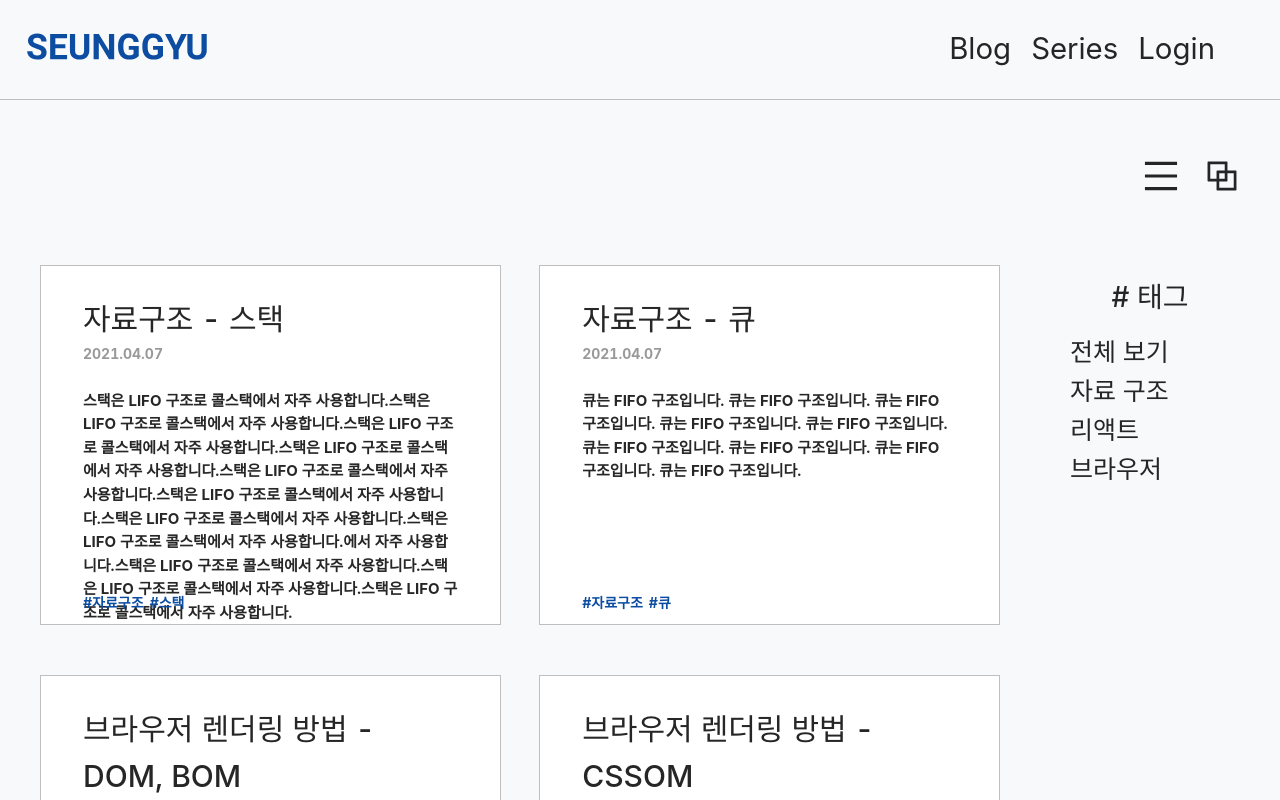
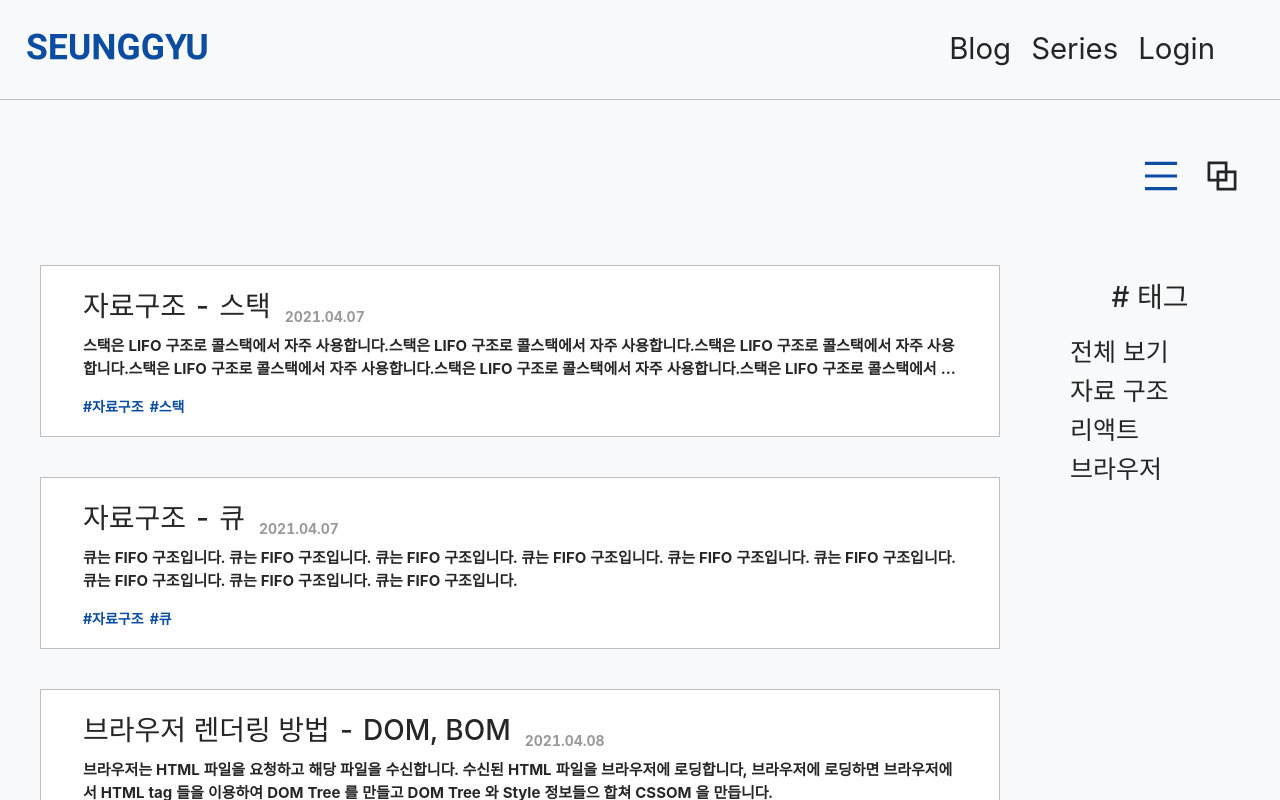
Before and after one commit to KIMSEUNGGYU/seunggyu-1, a Next.js app in the folder client/: page / in a window 1280 px wide. Shown: the top 800 px of the page. Built offline with nearby package versions, Linux system fonts and the light colour scheme.

Commit message:
[refactor] list, block mode 변경 시 블로그 사이즈 유지

```diff
--- a/client/components/UI/viewblock/ViewBlock.tsx
+++ b/client/components/UI/viewblock/ViewBlock.tsx
@@ -76,10 +76,6 @@ function ViewBlock({ posts }: ViewBlockProps) {
               <Tag key={idx}>#{tag}</Tag>
             ))}
           </Tags>
-          {/* <Tags>
-            <Tag>#자료구조</Tag>
-            <Tag>#스택</Tag>
-          </Tags> */}
         </BlockContainer>
       ))}
     </BlogBlock>
--- a/client/components/UI/viewlist/ViewList.tsx
+++ b/client/components/UI/viewlist/ViewList.tsx
@@ -14,7 +14,7 @@ type PorpsType = {
 };
 
 const BlogLists = styled.ul`
-  width: 80%;
+  max-width: 80%;
 `;
 const ListContainer = styled.li`
   background-color: white;
--- a/client/components/UI/viewmode/ViewMode.tsx
+++ b/client/components/UI/viewmode/ViewMode.tsx
@@ -1,17 +1,19 @@
-import { useState } from "react";
 import styled from "@emotion/styled";
 import { MenuOutlined, BlockOutlined } from "@ant-design/icons";
 
 import { theme } from "@theme/index";
 
 type ViewModeType = "list" | "block";
+type ViewModeProps = {
+  mode: boolean;
+  changeViewMode: (mode: ViewModeType) => void;
+};
 const initMode = {
   list: false,
   block: false,
 };
 
 const ViewModeBlock = styled.ul`
-  /* width: 100%; */
   max-width: 1200px;
   margin: 0 auto;
   margin-top: 48px;
@@ -31,22 +33,18 @@ const MenuItem = styled.li`
   }
 `;
 
-function ViewMode() {
-  const [mode, setMode] = useState(initMode);
-  const clickHandler = (view: ViewModeType) =>
-    setMode({ ...initMode, [view]: true });
-
+function ViewMode({ changeViewMode, mode }: ViewModeProps) {
   return (
     <ViewModeBlock>
       <MenuItem
-        className={mode.list ? "choice" : ""}
-        onClick={() => clickHandler("list")}
+        className={mode === true ? "choice" : ""}
+        onClick={() => changeViewMode("list")}
       >
         <MenuOutlined />
       </MenuItem>
       <MenuItem
-        className={mode.block ? "choice" : ""}
-        onClick={() => clickHandler("block")}
+        className={mode === false ? "choice" : ""}
+        onClick={() => changeViewMode("block")}
       >
         <BlockOutlined />
       </MenuItem>
--- a/client/components/pages/Blog.tsx
+++ b/client/components/pages/Blog.tsx
@@ -6,12 +6,9 @@ import ViewList from "@UI/viewlist/ViewList";
 import ViewBlock from "@UI/viewblock/ViewBlock";
 import Tags from "@components/UI/tags/Tags";
 import { posts, tags } from "@data/data";
+import { useState } from "react";
 
-// type ViewModeType = "list" | "block";
-// const initMode = {
-//   list: false,
-//   block: false,
-// };
+type ViewModeType = "list" | "block";
 
 const BlogContainer = styled.div`
   max-width: 1200px;
@@ -22,13 +19,17 @@ const BlogContainer = styled.div`
 `;
 
 function Blog() {
+  const [mode, setMode] = useState(true);
+  const changeViewMode = (mode: ViewModeType) => {
+    mode === "list" ? setMode(true) : setMode(false);
+  };
+
   return (
     <>
       <Header />
-      <ViewMode />
+      <ViewMode changeViewMode={changeViewMode} mode={mode} />
       <BlogContainer>
-        {/* <ViewList posts={posts} /> */}
-        <ViewBlock posts={posts} />
+        {mode ? <ViewList posts={posts} /> : <ViewBlock posts={posts} />}
         <Tags tags={tags} />
       </BlogContainer>
     </>
```
